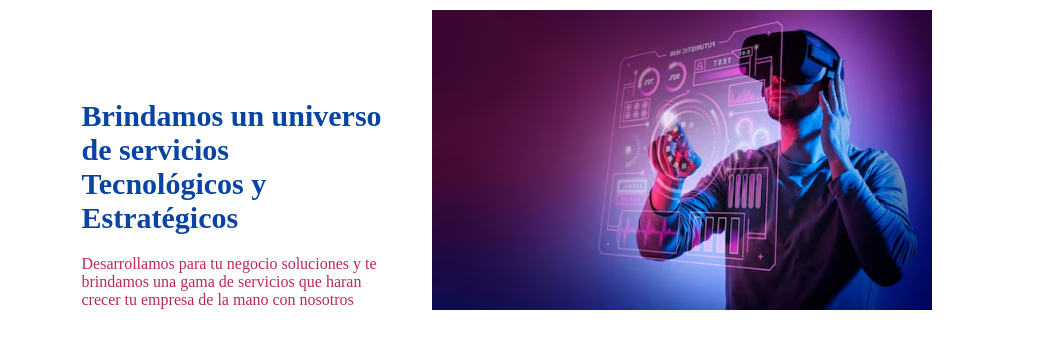
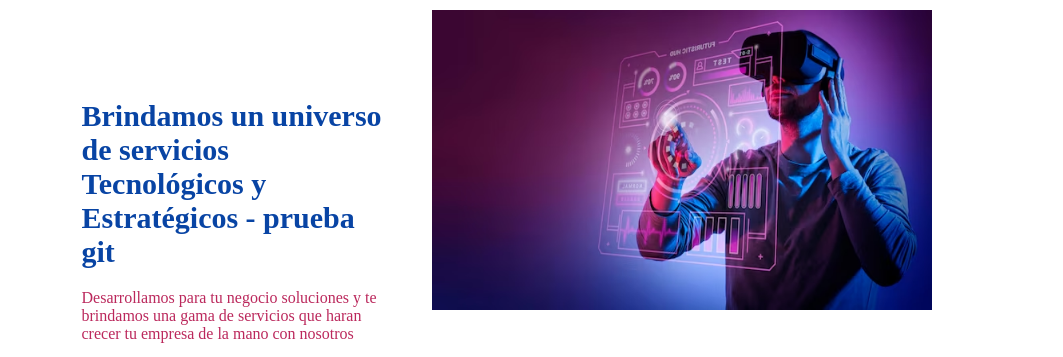
Before and after one commit to angls1206/mi_repositorio, a plain HTML site: page index.html in a window 1280 px wide. Shown: the part 148-505 px from the top of the page, without its empty margins (108-1171 px from the left). Drawn offline with Linux system fonts and the light colour scheme.

Commit message:
pruebas de cambios

```diff
--- a/index.html
+++ b/index.html
@@ -24,7 +24,7 @@
       </nav>
 
       <section id="entrada" class="estilo-seccion">
-        <h1 class="heading-1">Brindamos un universo de servicios Tecnológicos y Estratégicos</h1>
+        <h1 class="heading-1">Brindamos un universo de servicios Tecnológicos y Estratégicos - prueba git</h1>
       <p>
         Desarrollamos para tu negocio soluciones y te brindamos una gama de servicios que haran crecer tu empresa de la mano con nosotros
       </p>
```
